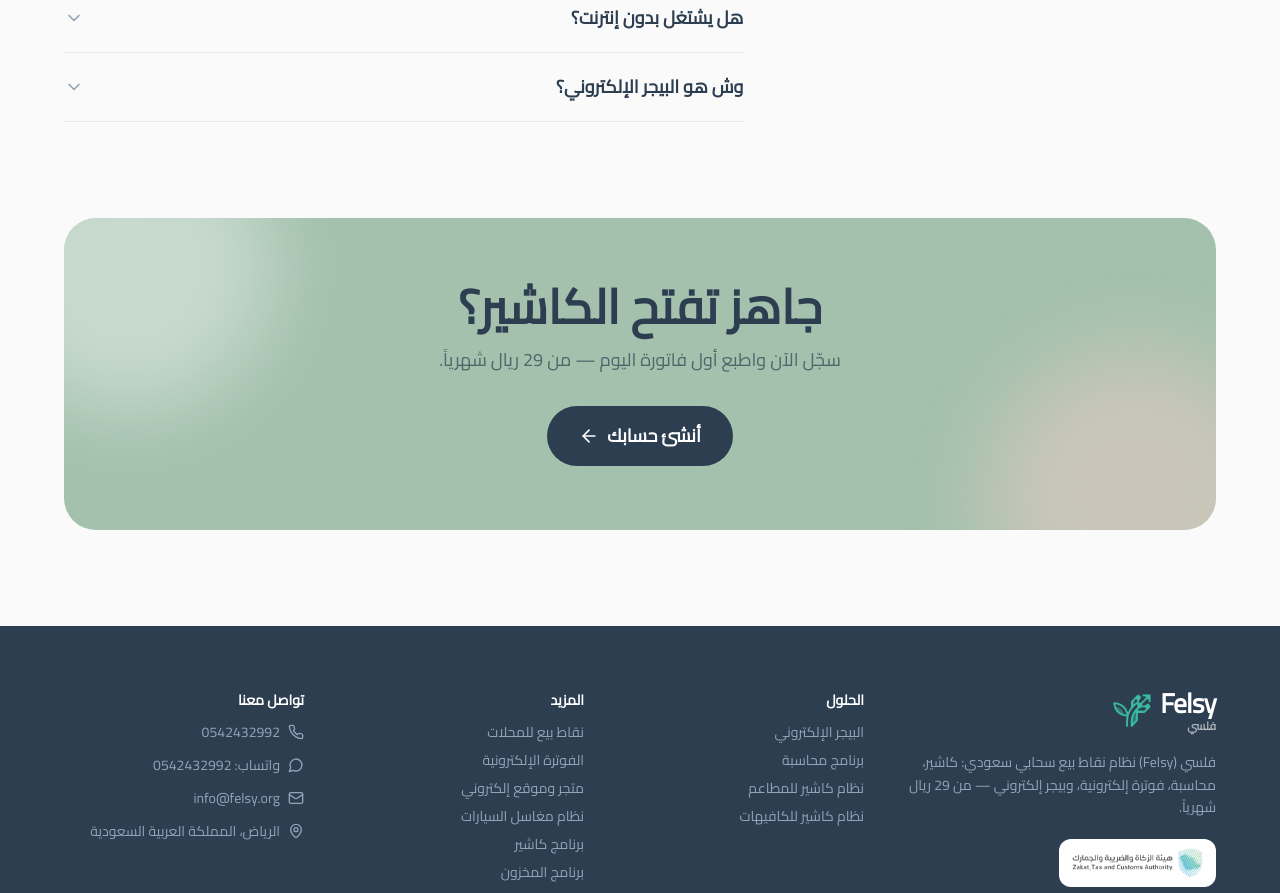
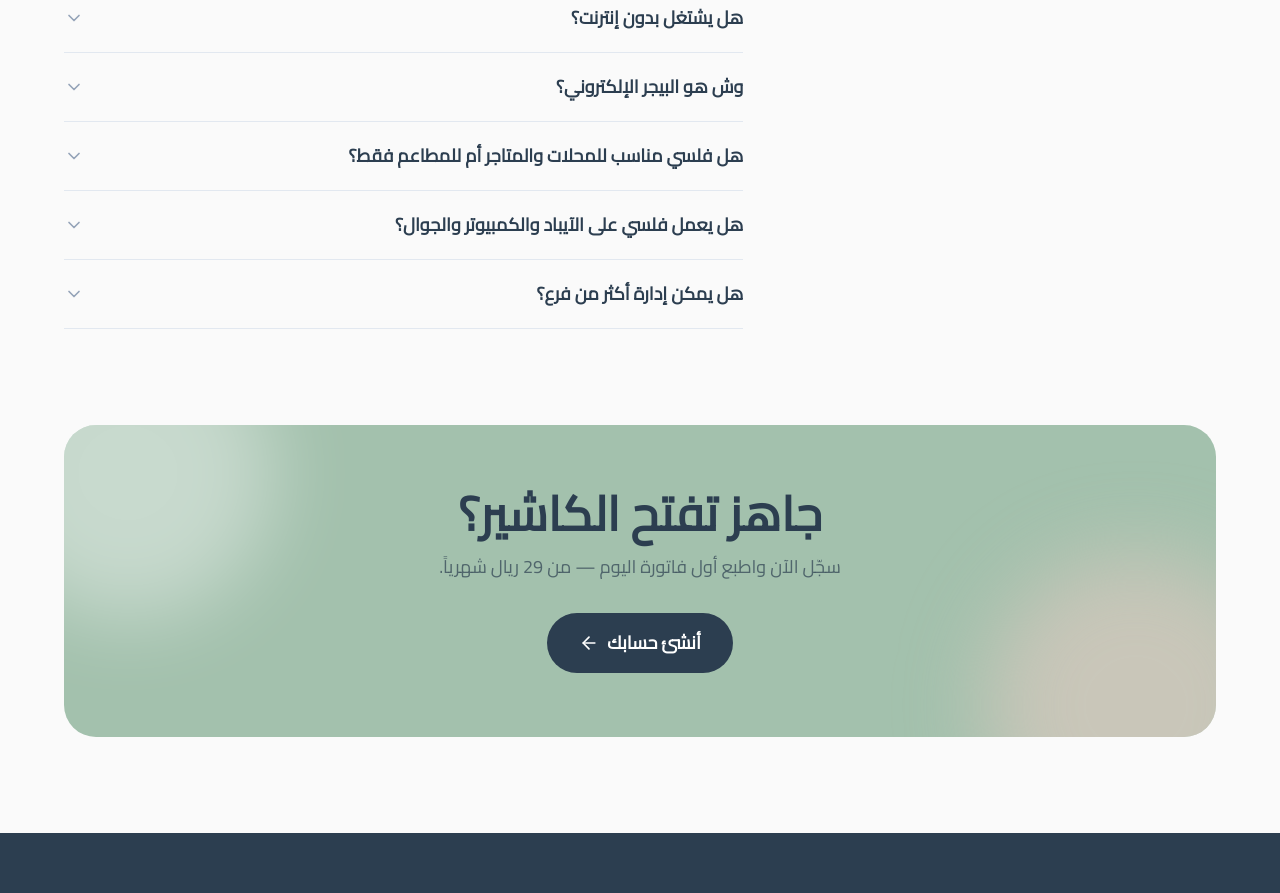
Before and after one commit to sadqalsadq997-stack/-, a React (Vite) app: page / in a window 1280 px wide. Shown: the part 5940-6833 px from the top of the page. Built offline with nearby package versions, Linux system fonts and the light colour scheme; no server answers.

Commit message:
Improve FAQ answers and avoid stale static price claims in structured data

```diff
--- a/src/content/seo.js
+++ b/src/content/seo.js
@@ -380,9 +380,9 @@
 export const CUSTOM_APP_PRICE = 799;
 
 export const PRICING_FAQS = [
-  { q: 'كم سعر الفرع الإضافي؟', a: 'كل فرع إضافي بنفس سعر الباقة: في الأساسي فرعين = 58 ريال، 3 فروع = 87 ريال شهرياً. الاحترافي يشمل 3 فروع وكل فرع بعدها 59 ريال، والمؤسسي فروعه بلا حد.' },
+  { q: 'كم سعر الفرع الإضافي؟', a: 'يختلف حسب الباقة المختارة. يظهر سعر الفرع الإضافي والإجمالي النهائي بعد اختيار الباقة وعدد الفروع في صفحة الاشتراك، قبل إتمام الدفع.' },
   { q: 'هل فيه رسوم تركيب أو عقد سنوي؟', a: 'لا. تختار المدة (شهر، 6 أشهر بخصم 10%، أو سنة بخصم 20%) وتقدر تلغي التجديد من الإعدادات متى ما بغيت.' },
-  { q: 'كيف أدفع؟', a: 'بمدى أو فيزا أو ماستركارد أو Apple Pay أو STC Pay عبر بوابة ميسر المرخّصة من البنك المركزي، أو بتحويل بنكي ورفع الإيصال.' },
+  { q: 'كيف أدفع؟', a: 'تظهر طرق الدفع المتاحة في صفحة الاشتراك، ومنها الدفع الإلكتروني عبر ميسر عند تفعيل إعدادات حساب التاجر، أو التحويل البنكي ورفع الإيصال للمراجعة.' },
   { q: 'هل الأسعار تشمل الضريبة؟', a: 'الأسعار المعروضة لا تشمل ضريبة القيمة المضافة 15%، وتظهر الضريبة واضحة قبل الدفع.' },
   { q: 'وش يصير لبياناتي لو ألغيت؟', a: 'تبقى محفوظة وترجع لها إذا جددت. وإذا تبي حذفها نهائياً تقدر تحذف الحساب من الإعدادات بعد تنزيل نسخة من فواتيرك.' },
   { q: 'وش هو التطبيق الخاص بمنشأتي؟', a: `تطبيق جوال باسم وشعار وألوان منشأتك، فيه منيوك وطلباتك وبطاقة الولاء — بـ ${CUSTOM_APP_PRICE} ريال مرة وحدة. تواصل معنا بالواتساب ونبدأ.` },
@@ -392,11 +392,14 @@
 
 export const HOME_FAQS = [
   { q: 'وش هو فلسي؟', a: 'فلسي (Felsy) نظام نقاط بيع سحابي سعودي يجمع الكاشير والمحاسبة والمخزون والفوترة الإلكترونية والبيجر الإلكتروني والمتجر الإلكتروني في اشتراك شهري واحد.' },
-  { q: 'كم سعر فلسي؟', a: 'الأساسي 29 ريال للفرع شهرياً (فرعين 58)، الاحترافي 59 ريال ويشمل 3 فروع، المؤسسي 119 ريال بفروع بلا حد — فواتير بلا حد في كل الباقات، بدون عقود ولا رسوم تركيب.' },
+  { q: 'كم سعر فلسي؟', a: 'تختلف قيمة الاشتراك حسب الباقة وعدد الفروع ومدة الاشتراك. يمكنك مراجعة الأسعار الحالية ومقارنة المزايا في صفحة الأسعار قبل الدفع.' },
   { q: 'كيف أبدأ؟', a: 'من الموقع: اختر الباقة وعدد الفروع والمدة، اكتب بياناتك، وادفع بالبطاقة أو بتحويل بنكي — وبعدها مباشرة تضبط رمز PIN وتبدأ البيع.' },
   { q: 'هل النظام متوافق مع هيئة الزكاة؟', a: 'الفواتير فواتير ضريبية مبسطة برمز QR حسب متطلبات الهيئة، مع إشعارات دائن للمرتجعات وإقرار ضريبي جاهز. الربط مع منصة فاتورة (المرحلة الثانية) قيد الاعتماد.' },
   { q: 'هل يشتغل بدون إنترنت؟', a: 'نعم، تكمل البيع وقت انقطاع الإنترنت، والعمليات تتزامن تلقائياً أول ما يرجع الاتصال.' },
   { q: 'وش هو البيجر الإلكتروني؟', a: 'بدل أجهزة البيجر، العميل يمسح باركود من الفاتورة ويرن جواله مع إشعار أول ما يجهز طلبه. متاح في كل الباقات.' },
+  { q: 'هل فلسي مناسب للمحلات والمتاجر أم للمطاعم فقط؟', a: 'فلسي يدعم المطاعم والكافيهات ومحلات التجزئة والملابس والأحذية ومغاسل السيارات، مع أدوات لنقطة البيع والمنتجات والمخزون والفواتير حسب احتياج النشاط.' },
+  { q: 'هل يعمل فلسي على الآيباد والكمبيوتر والجوال؟', a: 'نعم، يمكن استخدام النظام عبر المتصفح على الأجهزة المدعومة، مع ربط الطابعات الحرارية والباركود بحسب توافق الجهاز.' },
+  { q: 'هل يمكن إدارة أكثر من فرع؟', a: 'نعم، تختلف الفروع المشمولة والفروع الإضافية حسب الباقة. اختر عدد الفروع في صفحة الاشتراك لمشاهدة السعر قبل الدفع.' },
 ];
 
 // ── بناء الـ head لكل مسار (يستخدمه prerender والواجهة) ─────────────
@@ -430,11 +433,7 @@
   url: SITE.url,
   publisher: { '@id': `${SITE.url}/#org` },
   featureList: ['نقطة بيع', 'برنامج محاسبة', 'إدارة مخزون', 'فواتير ZATCA برمز QR', 'بيجر إلكتروني بالباركود', 'شاشة مطبخ', 'متجر إلكتروني ومنيو QR', 'بطاقة ولاء'],
-  offers: PRICES.map(p => ({
-    '@type': 'Offer', name: `باقة ${p.name}`, price: String(p.price), priceCurrency: 'SAR',
-    url: `${SITE.url}/pricing`, availability: 'https://schema.org/InStock',
-    priceSpecification: { '@type': 'UnitPriceSpecification', price: String(p.price), priceCurrency: 'SAR', unitText: 'MONTH', billingDuration: 'P1M' },
-  })),
+  // لا نضع سعراً ثابتاً هنا لأن السعر الفعلي يُدار من قاعدة البيانات ويتغير حسب الباقة والفروع والمدة.
 };
 
 function faqLd(faqs) {
```
